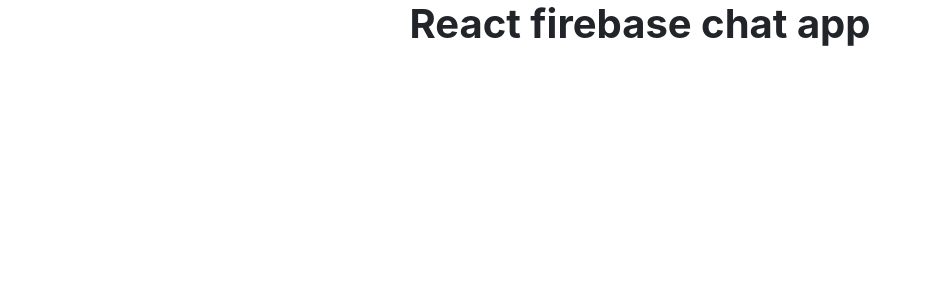
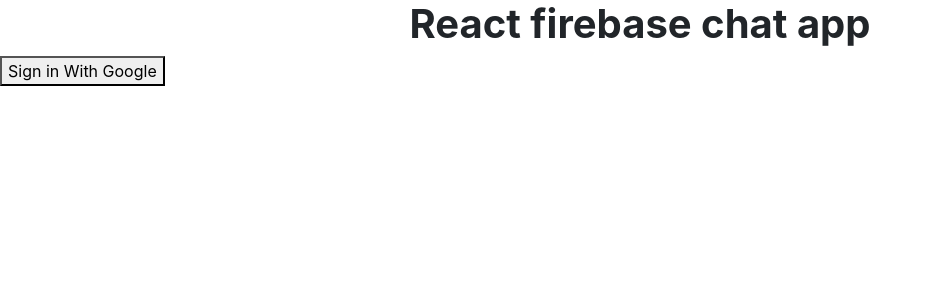
Before and after one commit to jaymalave/ReactFirebaseChatApp, a React (Create React App) app: page / in a window 1280 px wide. Shown: the top 300 px of the page, without its empty margins (0-932 px from the left). Built offline with nearby package versions, Linux system fonts and the light colour scheme; no server answers.

Commit message:
added sign in from firebase

```diff
--- a/src/App.js
+++ b/src/App.js
@@ -4,7 +4,7 @@
 import "firebase/compat/firestore";
 import "firebase/compat/auth";
 import env from "react-dotenv";
-
+import SignIn from './components/SignIn/SignIn';
 import { useAuthState } from "react-firebase-hooks/auth";
 import { useCollectionData } from "react-firebase-hooks/firestore";
 
@@ -18,15 +18,17 @@
   measurementId: "G-4BVK1YMPFW"
 });
 
+const firestore = firebase.firestore();
 const auth = firebase.auth();
-const firestore = firebase.firestore();
 
 function App() {
 
   const [user] = useAuthState(auth);
+
   return (
     <div className="App">
       <h1 className="text-center fw-bold">React firebase chat app</h1>
+      {user ? <h1>User is logged in </h1> : <SignIn/>}
     </div>
   );
 }
--- /dev/null
+++ b/src/components/SignIn/SignIn.js
@@ -0,0 +1,22 @@
+import React from "react";
+import { useAuthState } from "react-firebase-hooks/auth";
+import firebase from "firebase/compat/app";
+
+const SignIn = () => {
+
+ const auth = firebase.auth();
+
+
+ const signInWithGoogle = () => {
+      const provider = new firebase.auth.GoogleAuthProvider();
+      auth.signInWithPopup(provider);
+  }
+
+    return (
+        <>
+        <button onClick={signInWithGoogle}>Sign in With Google</button>
+        </>
+    )
+}
+
+export default SignIn;
```
Also changed, not shown: src/components/SignIn/SignIn.css (added).
